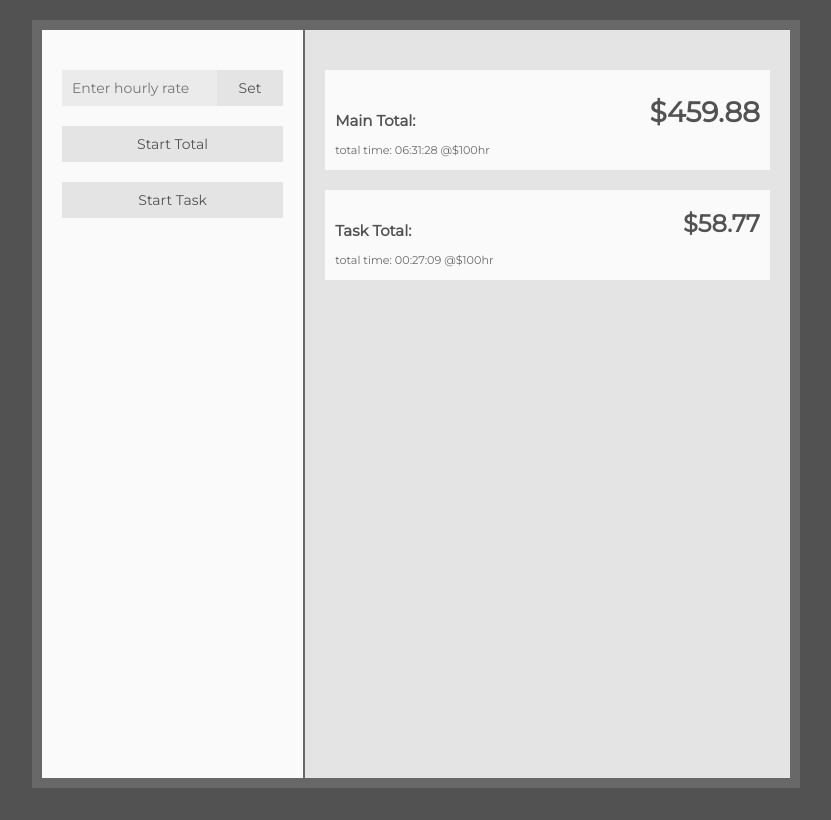
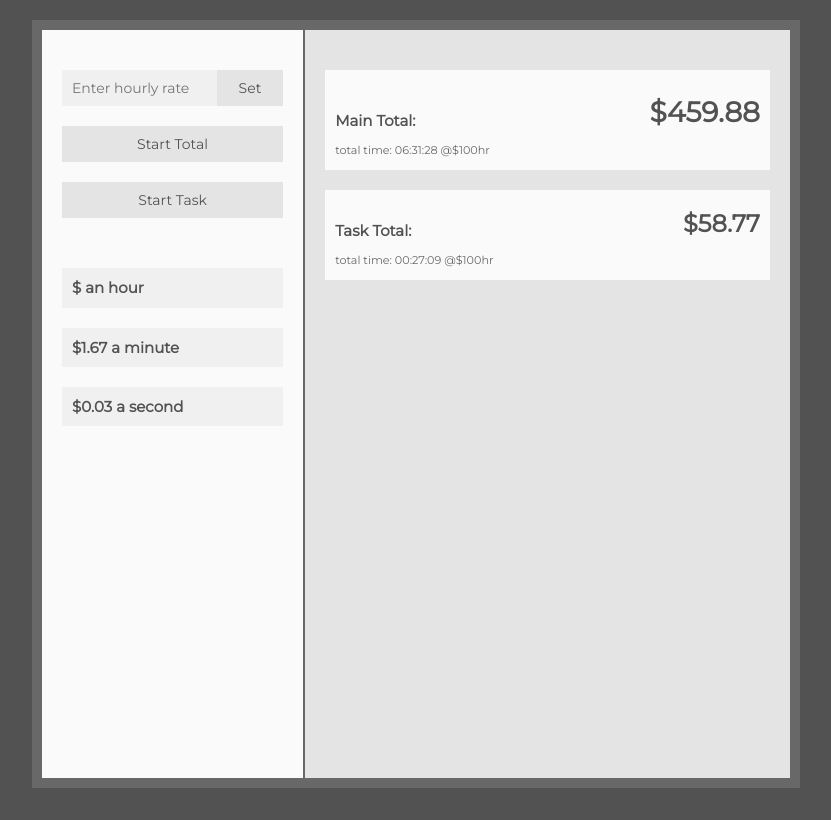
Before and after one commit to caseyharvey/time-is-money, a React (Create React App) app: page / in a window 1280 px wide. Shown: the whole page, without its empty margins (224-1055 px from the left). Built offline with nearby package versions, Linux system fonts and the light colour scheme.

Commit message:
refactor to class based components and install redux and react-redux

```diff
--- a/package.json
+++ b/package.json
@@ -8,7 +8,9 @@
     "@testing-library/user-event": "^7.2.1",
     "react": "^16.12.0",
     "react-dom": "^16.12.0",
-    "react-scripts": "3.3.1"
+    "react-redux": "^7.1.3",
+    "react-scripts": "3.3.1",
+    "redux": "^4.0.5"
   },
   "scripts": {
     "start": "react-scripts start",
--- /dev/null
+++ b/src/actions/index.js
@@ -0,0 +1,6 @@
+export const setHourly = rate => {
+  return {
+    type: "SET_HOURLY",
+    payload: rate
+  };
+};
--- a/src/components/App.css
+++ b/src/components/App.css
@@ -53,7 +53,7 @@ body {
   outline: none;
   border-style: none;
   font-family: "Montserrat", sans-serif;
-  background-color: #ebebeb;
+  background-color: #f0f0f0;
 }
 
 .inputs .textField button {
@@ -69,6 +69,7 @@ body {
   display: -webkit-box;
   display: -ms-flexbox;
   display: flex;
+  margin-bottom: 30px;
   -webkit-box-orient: vertical;
   -webkit-box-direction: normal;
       -ms-flex-direction: column;
@@ -83,6 +84,14 @@ body {
   margin-bottom: 20px;
   font-family: "Montserrat", sans-serif;
   background-color: #e4e4e4;
+}
+
+.inputs h4 {
+  padding: 10px;
+  color: #525252;
+  margin: 0 0 20px 0;
+  font-family: "Montserrat", sans-serif;
+  background-color: #f0f0f0;
 }
 
 .totals {
--- a/src/components/App.scss
+++ b/src/components/App.scss
@@ -2,7 +2,7 @@ $mainFont: "Montserrat", sans-serif;
 $grey1: rgb(82, 82, 82);
 $grey2: rgb(104, 104, 104);
 $grey3: rgb(228, 228, 228);
-$grey4: rgb(235, 235, 235);
+$grey4: rgb(240, 240, 240);
 $light: rgb(250, 250, 250);
 
 body {
@@ -58,6 +58,7 @@ body {
 
   .startStopBtn {
     display: flex;
+    margin-bottom: 30px;
     flex-direction: column;
 
     button {
@@ -69,6 +70,14 @@ body {
       font-family: $mainFont;
       background-color: $grey3;
     }
+  }
+
+  h4 {
+    padding: 10px;
+    color: $grey1;
+    margin: 0 0 20px 0;
+    font-family: $mainFont;
+    background-color: $grey4;
   }
 }
 
--- a/src/components/Inputs.js
+++ b/src/components/Inputs.js
@@ -1,18 +1,51 @@
 import React from "react";
+import { connect } from "react-redux";
+import { setHourly } from "../actions";
 
-const Inputs = () => {
+class Inputs extends React.Component {
+  constructor(props) {
+    super(props);
+    this.state = { inputField: "" };
+    this.textInput = React.createRef();
+  }
+
+  handleChange = event => {
+    this.setState({ inputField: parseInt(event.target.value) });
+  };
+
+  setHourlyRate = e => {
+    e.preventDefault();
+    this.props.setHourly(this.state.inputField);
+    this.textInput.current.value = "";
+  };
+
+  render() {
     return (
       <div>
         <div className="textField">
-        <input type="text" placeholder="Enter hourly rate" />
-        <button>Set</button>
+          <input
+            ref={this.textInput}
+            onChange={this.handleChange}
+            value={this.state.textField}
+            type="text"
+            placeholder="Enter hourly rate"
+          />
+          <button onClick={this.setHourlyRate}>Set</button>
         </div>
         <div className="startStopBtn">
           <button>Start Total</button>
           <button>Start Task</button>
         </div>
+        <h4>${this.props.hourlyRate} an hour</h4>
+        <h4>$1.67 a minute</h4>
+        <h4>$0.03 a second</h4>
       </div>
     );
+  }
+}
+
+const mapStateToProps = state => {
+  return { hourlyRate: state.hourlyRate };
 };
 
-export default Inputs;
+export default connect(mapStateToProps, { setHourly })(Inputs);
--- a/src/index.js
+++ b/src/index.js
@@ -1,10 +1,15 @@
 import React from "react";
 import ReactDOM from "react-dom";
 import App from "./components/App";
+import reducers from "./reducers";
+import { Provider } from "react-redux";
+import { createStore } from "redux";
+
+const store = createStore(reducers);
 
 ReactDOM.render(
-  <div>
+  <Provider store={store}>
     <App />
-  </div>,
+  </Provider>,
   document.getElementById("root")
 );
--- /dev/null
+++ b/src/reducers/hourlyRateReducer.js
@@ -0,0 +1,8 @@
+export default (state = null, action) => {
+  switch (action.type) {
+    case "SET_HOURLY":
+      return action.payload;
+    default:
+      return state;
+  }
+};
--- /dev/null
+++ b/src/reducers/index.js
@@ -0,0 +1,6 @@
+import { combineReducers } from "redux";
+import hourlyRateReducer from "./hourlyRateReducer";
+
+export default combineReducers({
+  hourlyRate: hourlyRateReducer
+});
```
Also changed, not shown: 2 other files (tests, documents, lock files or other folders). Lines whose indentation alone changed are shown as unchanged.
